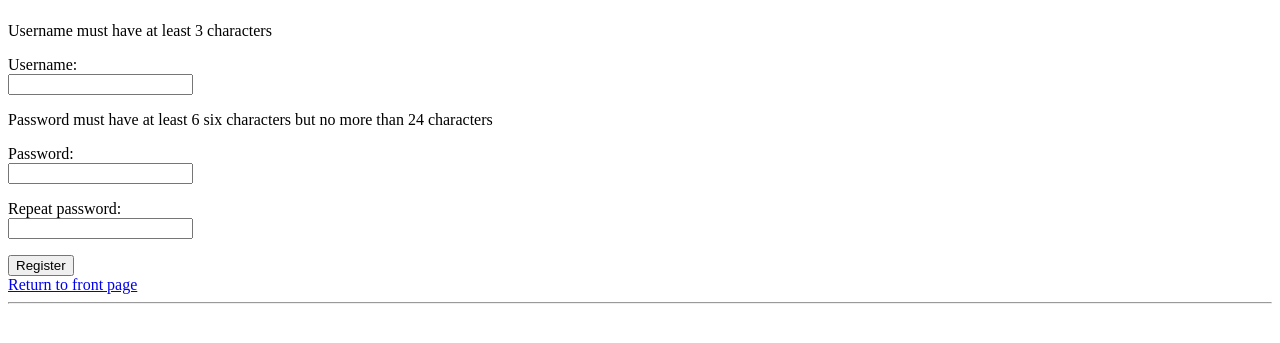
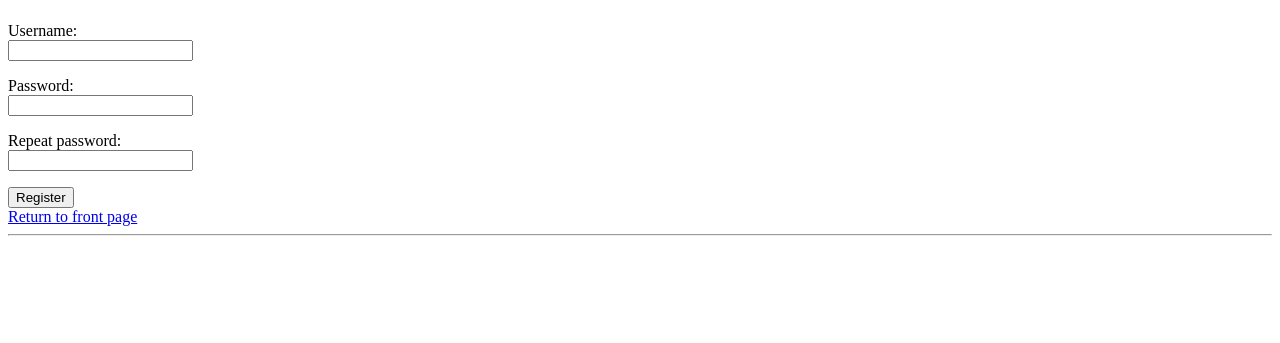
Before and after one commit to heliparv/mixological, a Flask app: page /register in a window 1280 px wide. Shown: the part 58-401 px from the top of the page. Run offline with Flask 3, Linux system fonts and the light colour scheme.

Commit message:
Remove extra text from register page

```diff
--- a/templates/register.html
+++ b/templates/register.html
@@ -3,9 +3,7 @@
 {% block title %}Register{% endblock %}
 {% block content %}
 <form action="/register" method="POST">
-    <p>Username must have at least 3 characters</p>
     <p>Username:<br> <input type="text" name="username" minlength="3"></p>
-    <p>Password must have at least 6 six characters but no more than 24 characters</p>
     <p>Password:<br> <input type="password" name="password1" size="20" minlength="6" maxlength="24"> </p>
     <p>Repeat password:<br> <input type="password" name="password2" size="20" minlength="6" maxlength="24"> </p>
     <input type="submit" value="Register">
```
